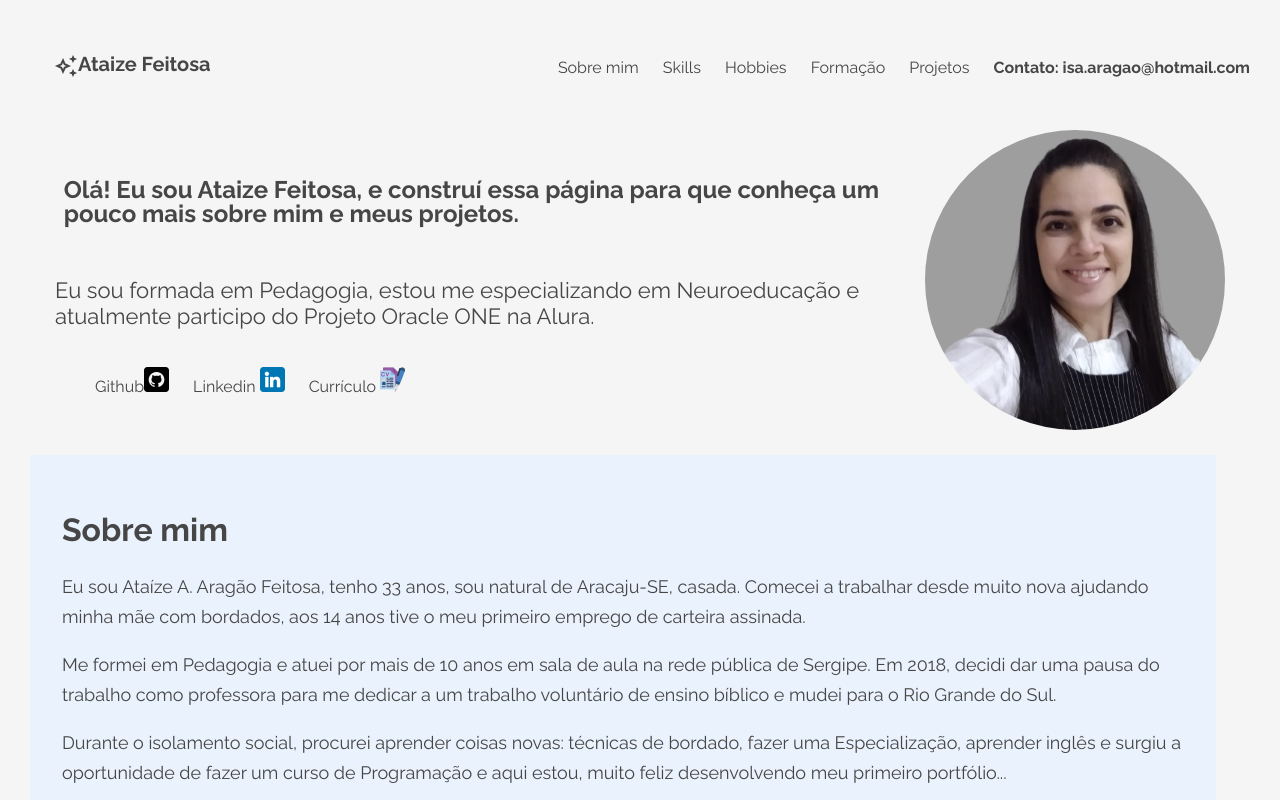
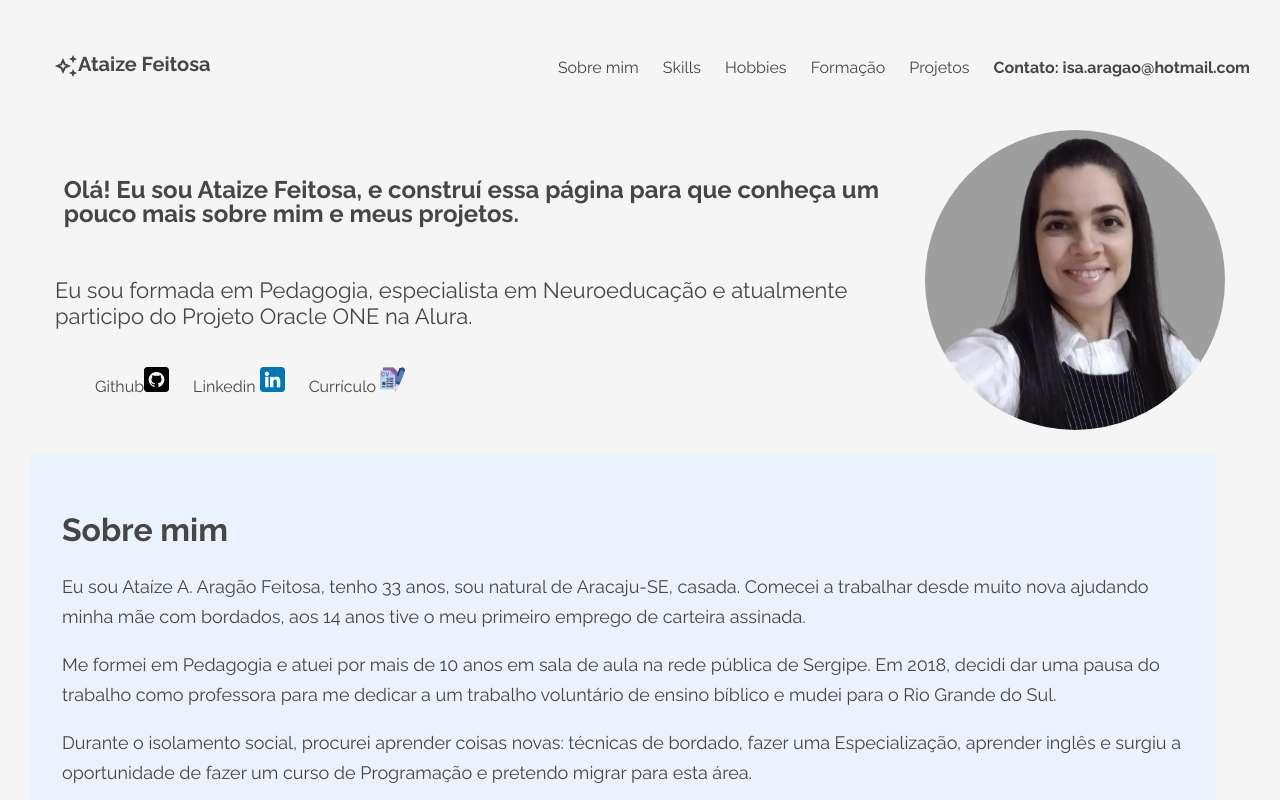
Before and after one commit to Ataize/Port-FrontEnd, a plain HTML site: page index.html in a window 1280 px wide. Shown: the top 800 px of the page. Drawn offline with Linux system fonts and the light colour scheme.

Commit message:
Update index.html

```diff
--- a/index.html
+++ b/index.html
@@ -40,7 +40,7 @@
 			<div class="menu__principal">
 				<h1 class="menu__titulo" id="ataize"> Olá! Eu sou Ataize Feitosa, e construí essa página para que
 					conheça um pouco mais sobre mim e meus projetos.</h1>
-				<p class="menu__descricao">Eu sou formada em Pedagogia, estou me especializando em Neuroeducação e
+				<p class="menu__descricao">Eu sou formada em Pedagogia, especialista em Neuroeducação e
 					atualmente participo do Projeto Oracle ONE na Alura.</p>
 				<nav class="menu__redesSociais">
 					<ul class="menu__redes">
@@ -72,8 +72,7 @@
 
 				<p class="sobre__texto">Durante o isolamento social, procurei aprender coisas novas: técnicas de
 					bordado, fazer uma Especialização,
-					aprender inglês e surgiu a oportunidade de fazer um curso de Programação e aqui estou, muito feliz
-					desenvolvendo meu primeiro portfólio...</p>
+					aprender inglês e surgiu a oportunidade de fazer um curso de Programação e pretendo migrar para esta área.</p>
 				<img class="sobre__rubrica" alt="Imagem da rubrica" src="./img/rubrica.png">
 			</div>
 		</section>
```
